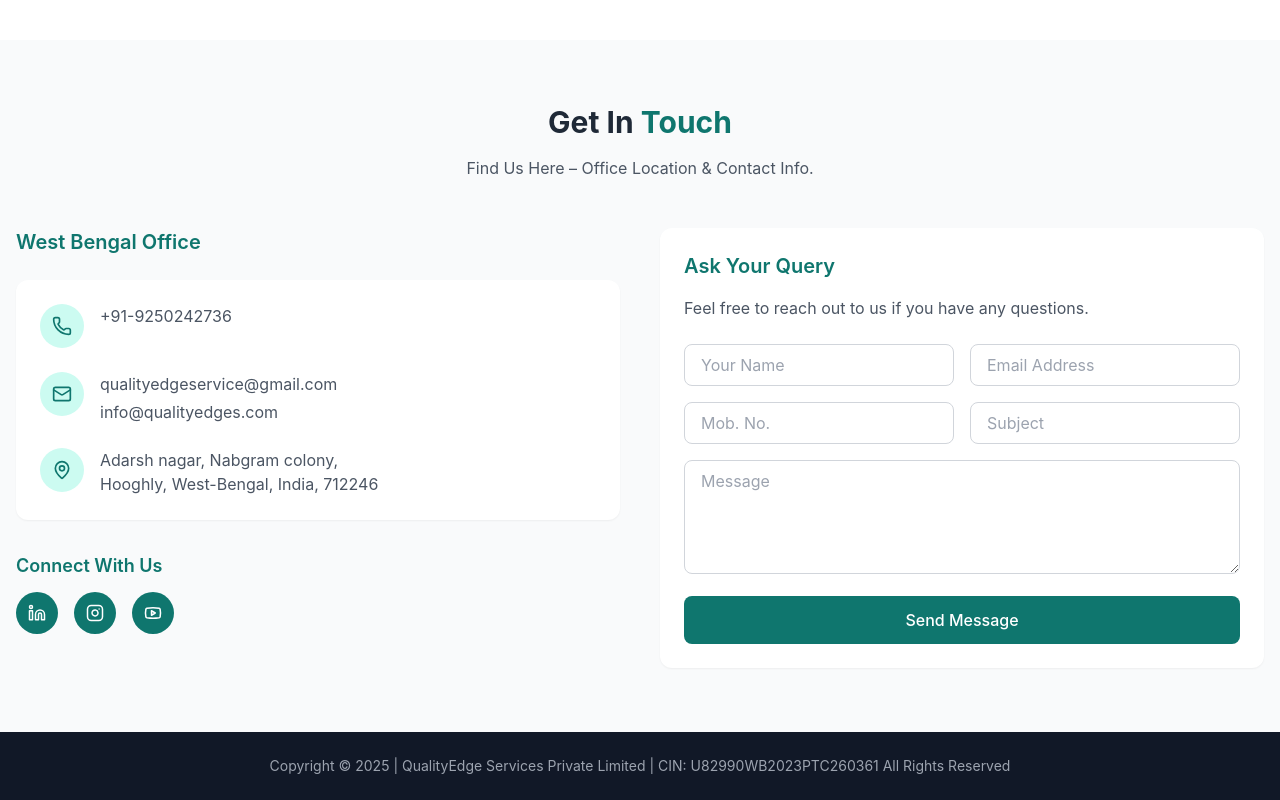
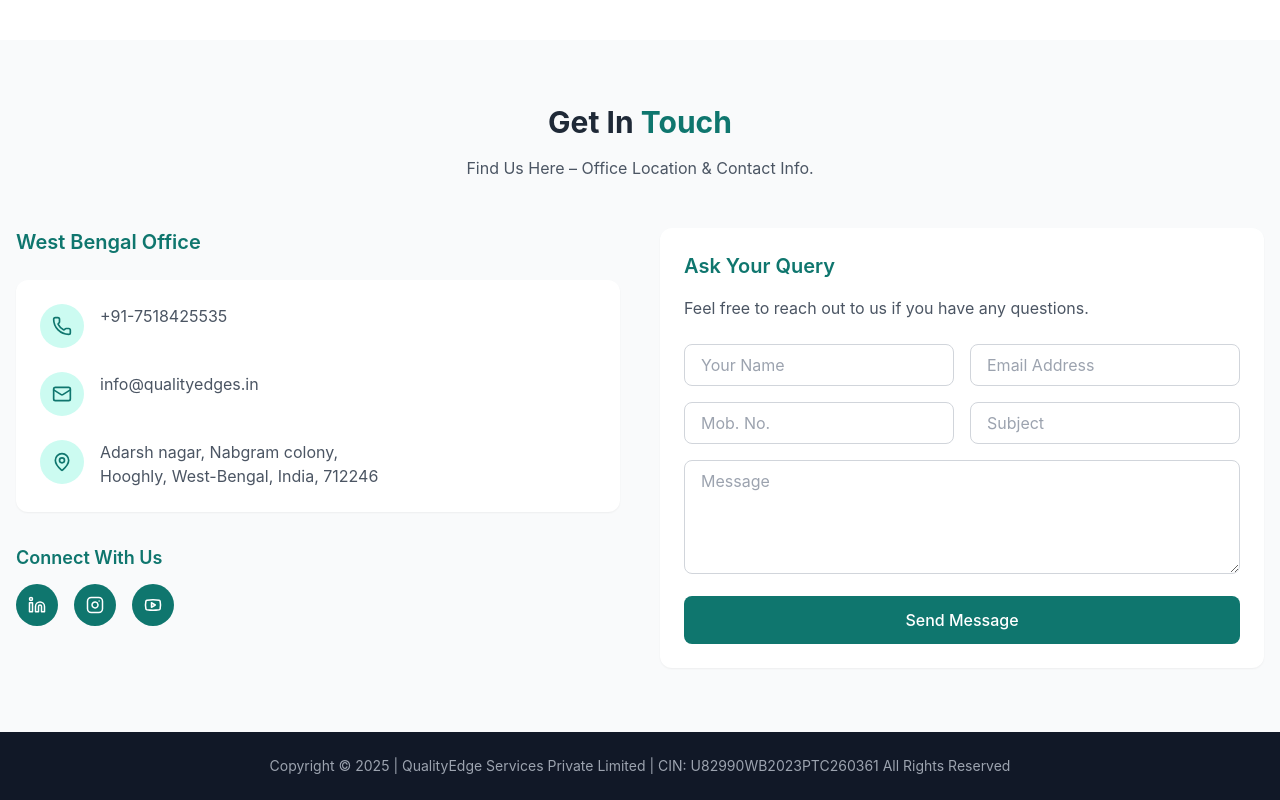
Before and after one commit to QualityEdgeservices/QualityTestService, a React (Vite) app: page / in a window 1280 px wide. Shown: the part 3678-4478 px from the top of the page. Built offline with nearby package versions, Linux system fonts and the light colour scheme.

Commit message:
Update Contact.jsx
Updated mob. no. and email id

```diff
--- a/src/components/Contact.jsx
+++ b/src/components/Contact.jsx
@@ -50,10 +50,10 @@ const Contact = () => {
                   <Phone className="text-teal-700" size={20} />
                 </div>
                 <a
-                  href="tel:+919250242736"
+                  href="tel:+917518425535"
                   className="text-gray-600 hover:text-teal-700 transition text-sm sm:text-base"
                 >
-                  +91-9250242736
+                  +91-7518425535
                 </a>
               </div>
 
@@ -64,16 +64,10 @@ const Contact = () => {
                 </div>
                 <div className="flex flex-col space-y-1">
                   <a
-                    href="mailto:qualityedgeservice@gmail.com"
+                    href="mailto:info@qualityedges.in"
                     className="text-gray-600 hover:text-teal-700 transition text-sm sm:text-base"
                   >
-                    qualityedgeservice@gmail.com
-                  </a>
-                  <a
-                    href="mailto:info@qualityedges.com"
-                    className="text-gray-600 hover:text-teal-700 transition text-sm sm:text-base"
-                  >
-                    info@qualityedges.com
+                    info@qualityedges.in
                   </a>
                 </div>
               </div>
```
